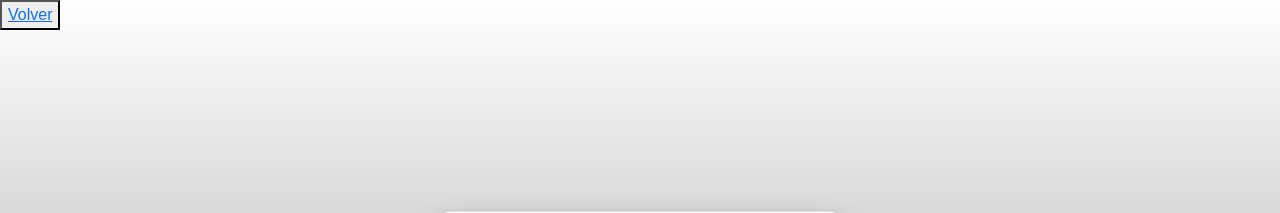
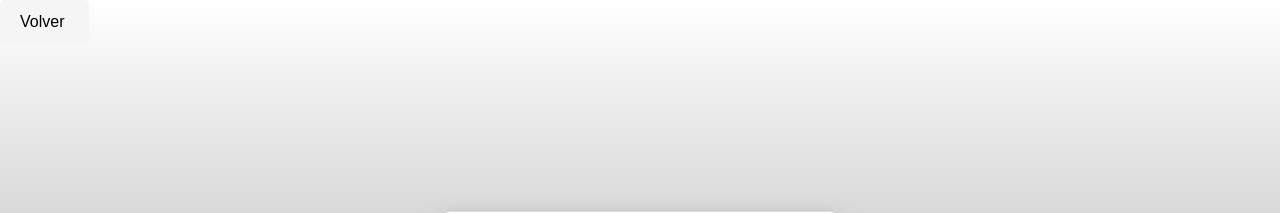
Before and after one commit to xCepe1/ProyectoFinalCepeda, a PHP site: page /web/vistas/login.html in a window 1280 px wide. Shown: the top 213 px of the page. Run offline with PHP 8.4, Linux system fonts and the light colour scheme; some libraries are stand-ins or nearby versions.

Commit message:
Update login.css

```diff
--- a/web/css/login.css
+++ b/web/css/login.css
@@ -128,3 +128,23 @@ body {
 .formulario__grupo-incorrecto .formulario__input {
 	border: 3px solid #bb2929;
 }
+.btn-back {
+    background-color: #f5f5f5;
+    color: #333;
+    border: none;
+    padding: 10px 20px;
+    font-size: 16px;
+    border-radius: 5px;
+    cursor: pointer;
+    transition: background-color 0.3s ease;
+  }
+
+  .btn-back:hover {
+    background-color: #ddd;
+  }
+
+  .btn-back a {
+    text-decoration:none;
+    color:black;
+    margin-right: 5px;
+  }
```
